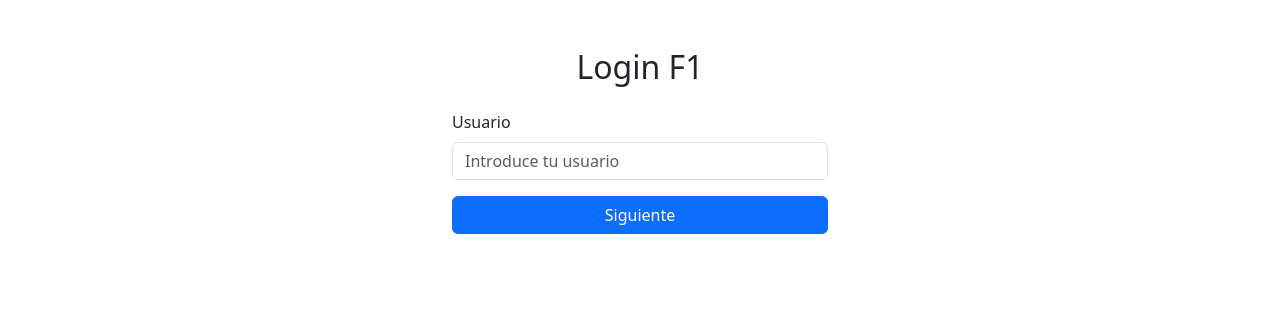
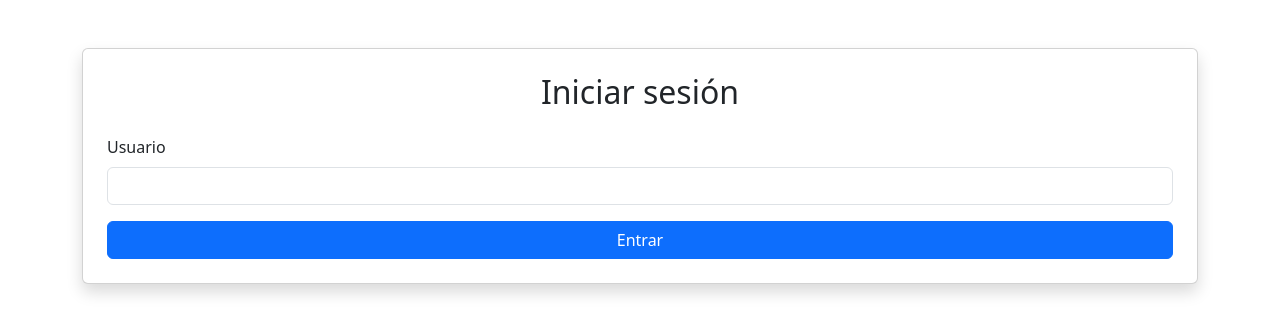
Before and after one commit to AlejandroRuiz0406/F1-Fantasy, a Vue app: page / in a window 1280 px wide. Shown: the top 334 px of the page. Built offline with nearby package versions, Linux system fonts and the light colour scheme.

Commit message:
Primer commit 7

```diff
--- a/package.json
+++ b/package.json
@@ -11,7 +11,9 @@
   "dependencies": {
     "@popperjs/core": "^2.11.8",
     "bootstrap": "^5.3.7",
+    "express": "^5.1.0",
     "face-api.js": "^0.22.2",
+    "multer": "^2.0.1",
     "vue": "^3.5.17"
   },
   "devDependencies": {
--- a/src/components/Login.vue
+++ b/src/components/Login.vue
@@ -1,136 +1,114 @@
 <template>
-  <div class="container py-5" style="max-width: 400px;">
-    <h2 class="mb-4 text-center">Login F1</h2>
+  <div class="container mt-5">
+    <div class="card p-4 shadow">
+      <h2 class="mb-4 text-center">Iniciar sesión</h2>
 
-    <!-- Paso 1: Elegir usuario -->
-    <div v-if="loginStep === 0" class="mb-4">
-      <label for="username" class="form-label">Usuario</label>
-      <input
-        id="username"
-        v-model="username"
-        class="form-control"
-        placeholder="Introduce tu usuario"
-      />
-      <button class="btn btn-primary w-100 mt-3" @click="startLogin">Siguiente</button>
-      <p v-if="error" class="text-danger mt-2">{{ error }}</p>
-    </div>
+      <div v-if="!loginStep">
+        <div class="mb-3">
+          <label class="form-label">Usuario</label>
+          <input v-model="username" class="form-control" />
+        </div>
+        <button class="btn btn-primary w-100" @click="startLogin">Entrar</button>
+      </div>
 
-    <!-- Paso 2a: Login por foto para Jorge -->
-    <div v-if="loginStep === 1 && username === 'Jorge'">
-      <p>Hola Jorge, por favor hazte una foto para iniciar sesión.</p>
-      <video ref="video" width="320" height="240" autoplay muted class="border rounded"></video>
-      <canvas ref="canvas" width="320" height="240" style="display:none;"></canvas>
-      <button class="btn btn-success mt-3 w-100" @click="capturePhoto">Tomar Foto</button>
-      <p v-if="error" class="text-danger mt-2">{{ error }}</p>
-    </div>
+      <div v-else-if="loginStep === 1 && username.toLowerCase() === 'jorge'">
+        <p class="text-center">Escaneando rostro de Jorge...</p>
+        <video ref="video" autoplay muted playsinline class="w-100 mb-3" style="border-radius: 10px;"></video>
+        <button class="btn btn-success w-100" @click="capturePhoto">Capturar y continuar</button>
+      </div>
 
-    <!-- Paso 2b: Login tradicional para otros usuarios -->
-    <div v-if="loginStep === 1 && username !== 'Jorge'">
-      <label for="password" class="form-label">Contraseña</label>
-      <input
-        id="password"
-        v-model="password"
-        type="password"
-        class="form-control"
-        placeholder="Introduce tu contraseña"
-      />
-      <button class="btn btn-primary w-100 mt-3" @click="login">Entrar</button>
-      <p v-if="error" class="text-danger mt-2">{{ error }}</p>
+      <div v-else-if="loginStep === 2">
+        <p class="text-center">¡Sesión iniciada! Bienvenido, {{ username }}.</p>
+        <div v-if="photoData" class="text-center mt-3">
+          <img :src="photoData" alt="Captura" class="img-thumbnail" style="max-width: 200px;" />
+        </div>
+      </div>
+
+      <div v-if="error" class="alert alert-danger mt-3">{{ error }}</div>
     </div>
   </div>
 </template>
 
 <script setup>
-import { ref } from 'vue'
-import * as faceapi from 'face-api.js'
+import { ref, onMounted, onBeforeUnmount } from 'vue'
 
 const username = ref('')
-const password = ref('')
 const error = ref('')
 const loginStep = ref(0)
 const video = ref(null)
-const canvas = ref(null)
+const photoData = ref(null)
+let stream = null
 
-const users = {
-  López: 'secret456',
-  Dani: 'f1rocks',
-  Ruiz: 'fastlane',
-}
+function startLogin() {
+  error.value = ''
 
-async function loadModels() {
-  await faceapi.nets.tinyFaceDetector.loadFromUri('/models')
-  await faceapi.nets.faceRecognitionNet.loadFromUri('/models')
-  await faceapi.nets.faceLandmark68Net.loadFromUri('/models')
-}
+  if (!username.value) {
+    error.value = 'Introduce un nombre de usuario.'
+    return
+  }
 
-async function startVideo() {
-  try {
-    const stream = await navigator.mediaDevices.getUserMedia({ video: {} })
-    video.value.srcObject = stream
-  } catch (e) {
-    error.value = 'No se pudo acceder a la cámara'
+  if (username.value.toLowerCase() === 'jorge') {
+    startVideo()
+    loginStep.value = 1
+  } else {
+    loginStep.value = 2
   }
 }
 
-async function stopVideo() {
-  if (video.value && video.value.srcObject) {
-    video.value.srcObject.getTracks().forEach(track => track.stop())
+function startVideo() {
+  navigator.mediaDevices
+    .getUserMedia({ video: true })
+    .then((s) => {
+      stream = s
+      if (video.value) {
+        video.value.srcObject = stream
+      }
+    })
+    .catch((err) => {
+      error.value = 'No se pudo acceder a la cámara: ' + err.message
+    })
+}
+
+function capturePhoto() {
+  const canvas = document.createElement('canvas')
+  canvas.width = video.value.videoWidth
+  canvas.height = video.value.videoHeight
+  const context = canvas.getContext('2d')
+  context.drawImage(video.value, 0, 0, canvas.width, canvas.height)
+  photoData.value = canvas.toDataURL('image/png')
+
+  stopVideo()
+
+  if (username.value.toLowerCase() === 'jorge') {
+    downloadPhoto(photoData.value, username.value)
+  }
+
+  loginStep.value = 2
+}
+
+function stopVideo() {
+  if (stream) {
+    stream.getTracks().forEach((track) => track.stop())
   }
 }
 
-async function startLogin() {
-  error.value = ''
-  if (!username.value) {
-    error.value = 'Por favor, introduce un usuario'
-    return
-  }
-
-  if (username.value === 'Jorge') {
-    try {
-      await loadModels()
-      await startVideo()
-      loginStep.value = 1
-    } catch {
-      error.value = 'Error cargando modelos o cámara'
-    }
-  } else {
-    loginStep.value = 1
-  }
+function downloadPhoto(base64, username) {
+  const a = document.createElement('a')
+  a.href = base64
+  const timestamp = new Date().toISOString().replace(/[:.]/g, '-')
+  a.download = `${username}_foto_${timestamp}.png`
+  a.click()
 }
 
-async function capturePhoto() {
-  if (!video.value || !canvas.value) return
+onBeforeUnmount(() => {
+  stopVideo()
+})
+</script>
 
-  const ctx = canvas.value.getContext('2d')
-  ctx.drawImage(video.value, 0, 0, canvas.value.width, canvas.value.height)
-
-  // Detectar rostro en la foto
-  const detection = await faceapi.detectSingleFace(
-    canvas.value,
-    new faceapi.TinyFaceDetectorOptions()
-  ).withFaceLandmarks().withFaceDescriptor()
-
-  if (!detection) {
-    error.value = 'No se detectó ningún rostro, intenta de nuevo'
-    return
-  }
-
-  // Aquí deberías comparar con descriptor de Jorge guardado
-  // Por simplicidad, damos por válido el login
-  await stopVideo()
-  alert('Login por foto exitoso para Jorge!')
-  // Guarda usuario en localStorage o donde prefieras
-  localStorage.setItem('user', 'Jorge')
-  window.location.reload()
+<style scoped>
+video {
+  max-height: 300px;
+  border: 2px solid #ccc;
+  border-radius: 10px;
 }
-
-async function login() {
-  error.value = ''
-  if (users[username.value] && users[username.value] === password.value) {
-    localStorage.setItem('user', username.value)
-    window.location.reload()
-  } else {
-    error.value = 'Usuario o contraseña incorrectos'
-  }
-}
-</script>
+</style>
```
Also changed, not shown: 1 other file (tests, documents, lock files or other folders).
